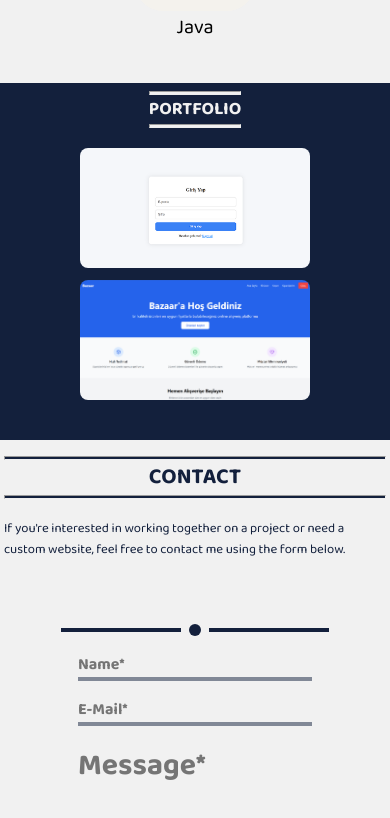
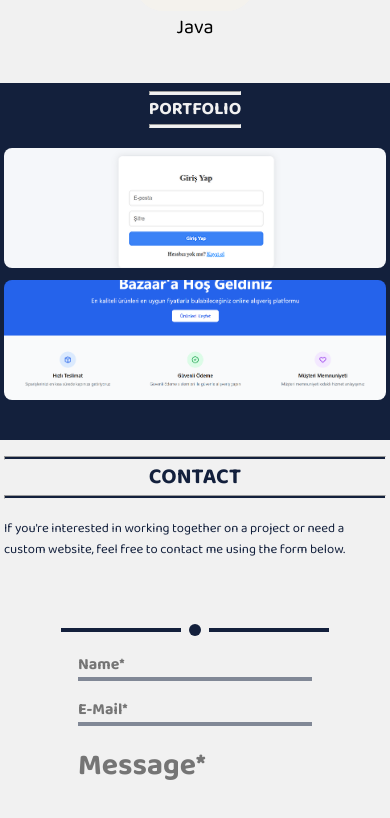
Before and after one commit to Berkay2304/berkay-cansever, a React (Vite) app: page / in a window 390 px wide. Shown: the part 4229-5047 px from the top of the page. Built offline with nearby package versions, Linux system fonts and the light colour scheme.

Commit message:
portfolio added and fixed 2

```diff
--- a/src/components/Portfolio/portfolio.css
+++ b/src/components/Portfolio/portfolio.css
@@ -25,11 +25,13 @@
 
 .samples-container {
     display: grid;
-    grid-template-columns: auto auto auto;
+    grid-template-columns: repeat(3, 1fr);
     grid-template-rows: auto auto auto;
     gap: 4px 12px;
     padding: 12px 12px;
     margin-top: 64px;
+    max-width: 800px;
+    width: 100%;
 }
 
 .portfolio a {
@@ -44,6 +46,12 @@
     border-radius: 8px;
 }
 
+/* Grid item'larının genişliklerini eşitlemek için */
+.samples-container > div {
+    width: 100%;
+    min-width: 0;
+}
+
 @media (max-width: 768px) {
   .portfolio {
     margin-top: 60px;
@@ -56,10 +64,11 @@
     width: 100%;
   }
   .samples-container {
-    grid-template-columns: auto auto;
+    grid-template-columns: repeat(2, 1fr);
     gap: 8px 8px;
     padding: 8px 4px;
     margin-top: 32px;
+    max-width: 600px;
   }
   .portfolio img {
     height: 150px;
@@ -78,10 +87,11 @@
     width: 100%;
   }
   .samples-container {
-    grid-template-columns: auto;
+    grid-template-columns: 1fr;
     gap: 4px 0;
     padding: 4px 2px;
     margin-top: 16px;
+    max-width: 400px;
   }
   .portfolio h1 {
     font-size: 18px;
```
